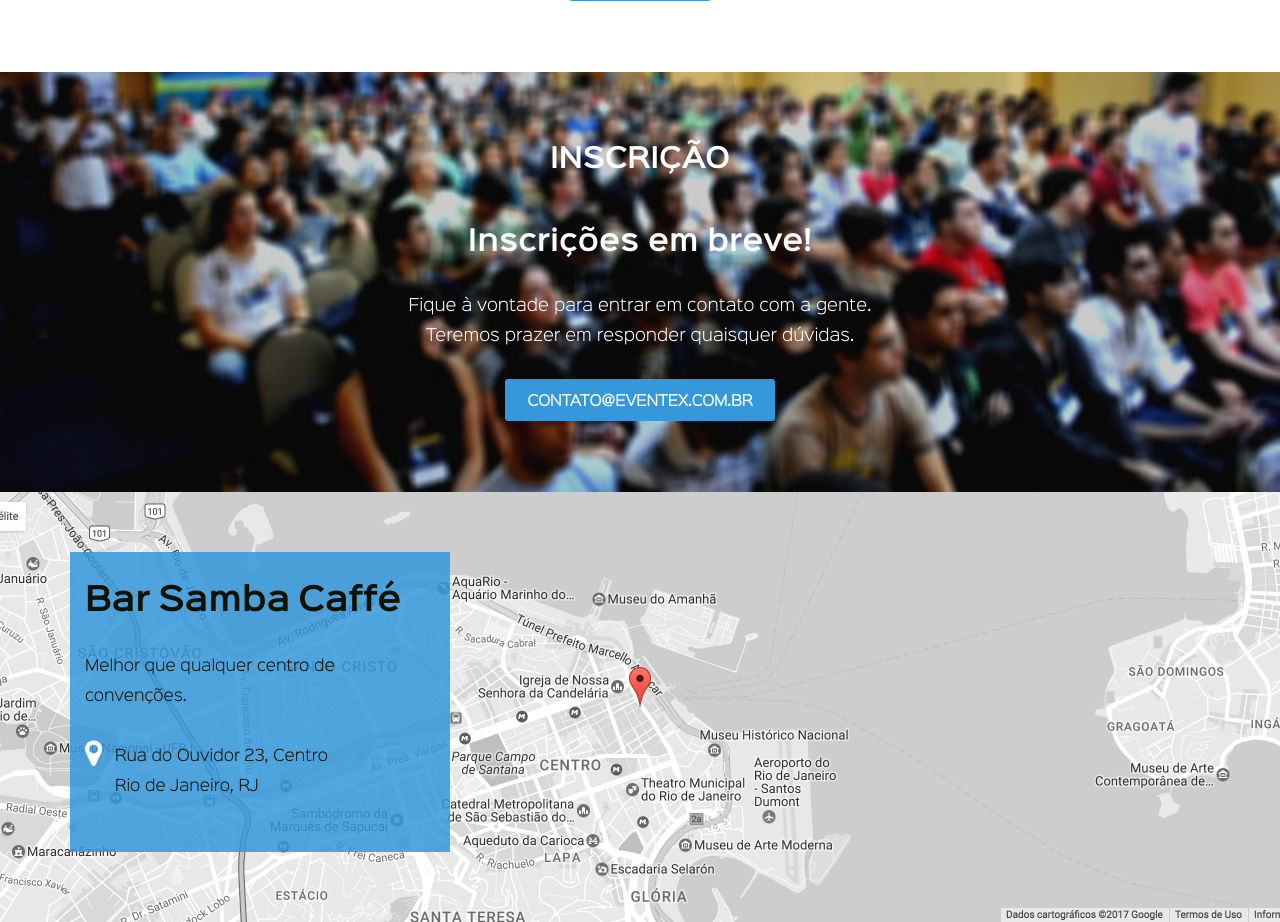
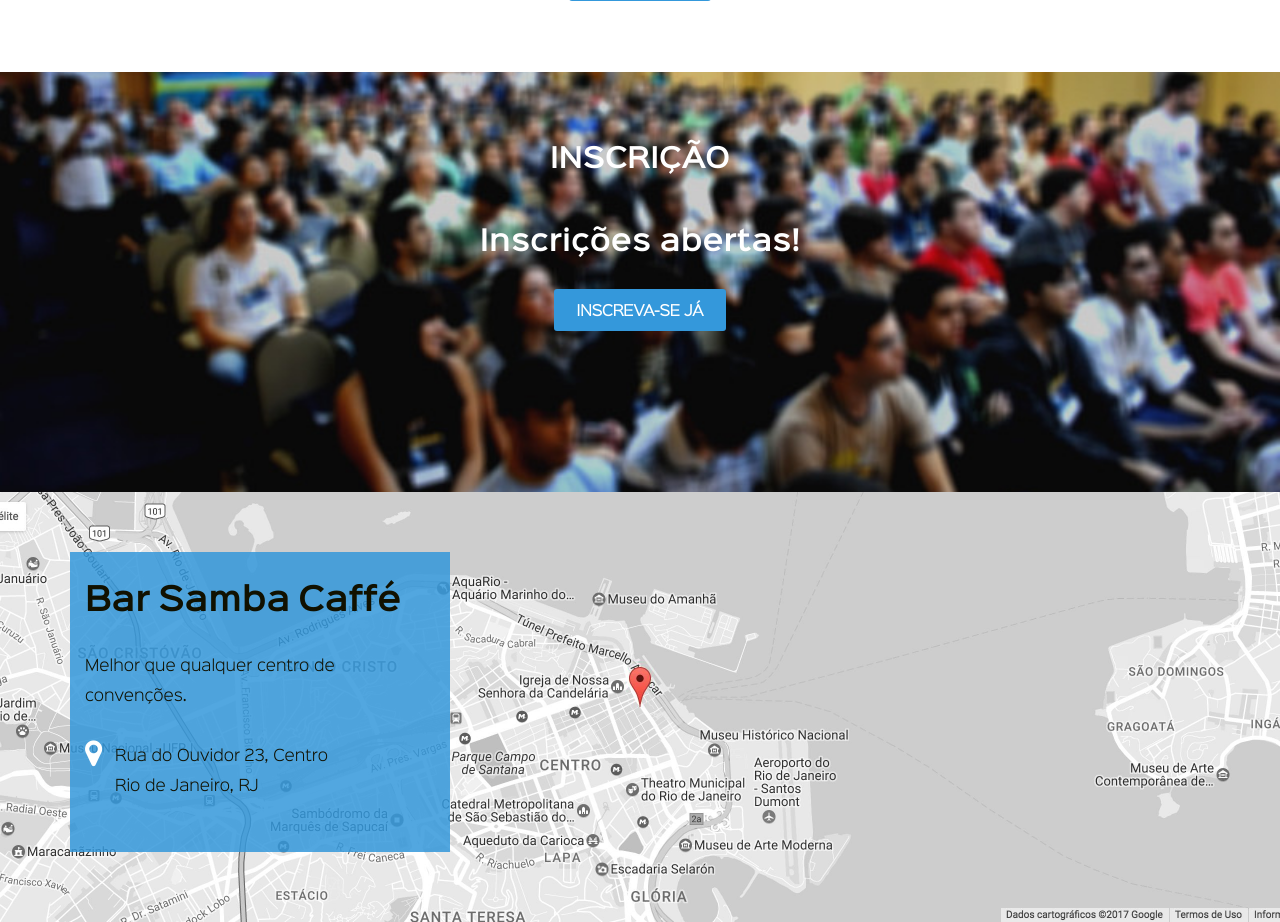
Before and after one commit to brunomak77/wttd, a Django app: page / in a window 1280 px wide. Shown: the part 1818-2740 px from the top of the page. Run offline with Django 3.2, Linux system fonts and the light colour scheme; some libraries are stand-ins or nearby versions.

Commit message:
Alteração index conectando a incricao

```diff
--- a/eventex/core/templates/index.html
+++ b/eventex/core/templates/index.html
@@ -110,9 +110,9 @@
             <div class="register row">
                 <div class="text-align-center row desktop-12 padding-top-2 min-h-14 container">
                 	<h2>Inscrição</h2>
-                	<h3>Inscrições em breve!</h3>
-                    <p>Fique à vontade para entrar em contato com a gente.<br>Teremos prazer em responder quaisquer dúvidas.</p>
-                	<a class="btn-basic btn-blue" href="mailto:contato@eventex.com.br">contato@eventex.com.br</a>
+                	<h3>Inscrições abertas!</h3>
+
+                	<a class="btn-basic btn-blue" href="/inscricao/">Inscreva-se já</a>
                 </div>
             </div>
         </section>
--- a/eventex/core/tests.py
+++ b/eventex/core/tests.py
@@ -12,3 +12,6 @@ class HomeTest(TestCase):
     def test_template(self):
         """ Must use index.html """
         self.assertTemplateUsed(self.response, 'index.html')
+
+    def test_subscription_link(self):
+        self.assertContains(self.response, 'href="/inscricao/"')
--- a/eventex/settings.py
+++ b/eventex/settings.py
@@ -123,7 +123,7 @@ STATIC_ROOT = BASE_DIR, 'staticfiles'
 # https://docs.djangoproject.com/en/3.2/ref/settings/#default-auto-field
 
 DEFAULT_AUTO_FIELD = 'django.db.models.BigAutoField'
-django_on_heroku.settings(locals())
+# django_on_heroku.settings(locals())
 
 # Email configuration
 # EMAIL_BACKEND = 'django.core.mail.backends.console.EmailBackend'
```
